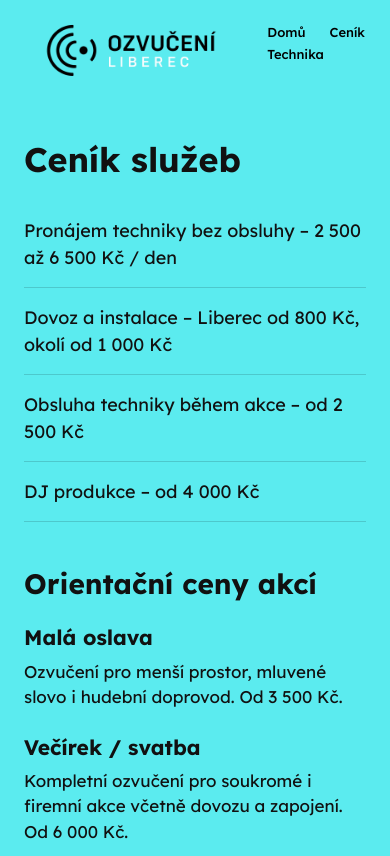
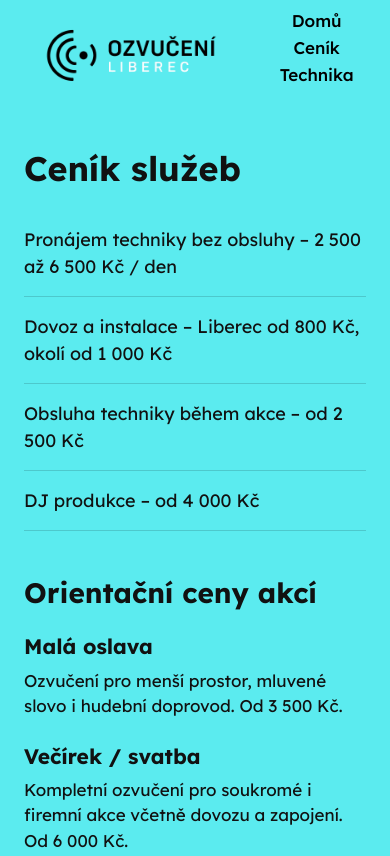
Before and after one commit to Thecetlyk/pronajem-ozvuceni, a plain HTML site: page cenik.html in a window 390 px wide. Shown: the top 856 px of the page. Drawn offline with Linux system fonts and the light colour scheme.

Commit message:
Add files via upload

```diff
--- a/cenik.html
+++ b/cenik.html
@@ -162,14 +162,14 @@
 
             .menu {
                 width: 100%;
-                justify-content: row;
+                justify-content: center;
                 flex-wrap: wrap;
-                gap: 6px 24px;
+                gap: 6px 12px;
                 padding-bottom: 14px;
             }
 
             .menu a {
-                font-size: 13px;
+                font-size: 17px;
             }
 
             main {
```
Also changed, not shown: index.html (+3 -3 lines), technika.html (+3 -3 lines).
